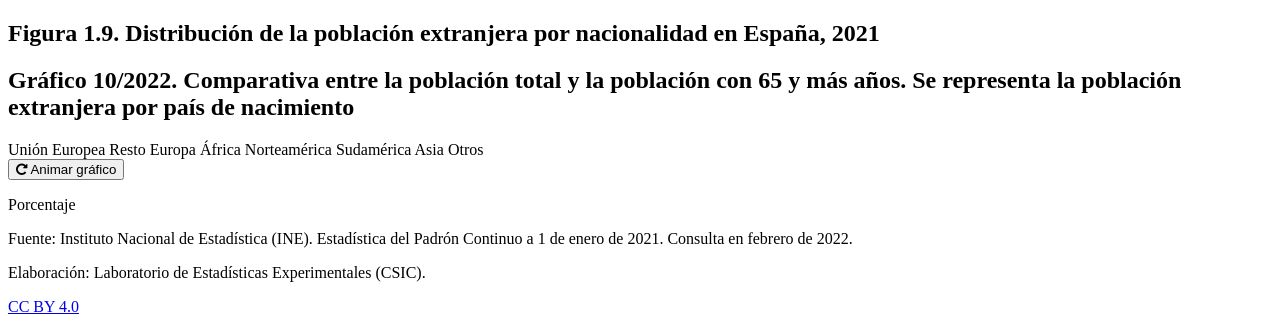
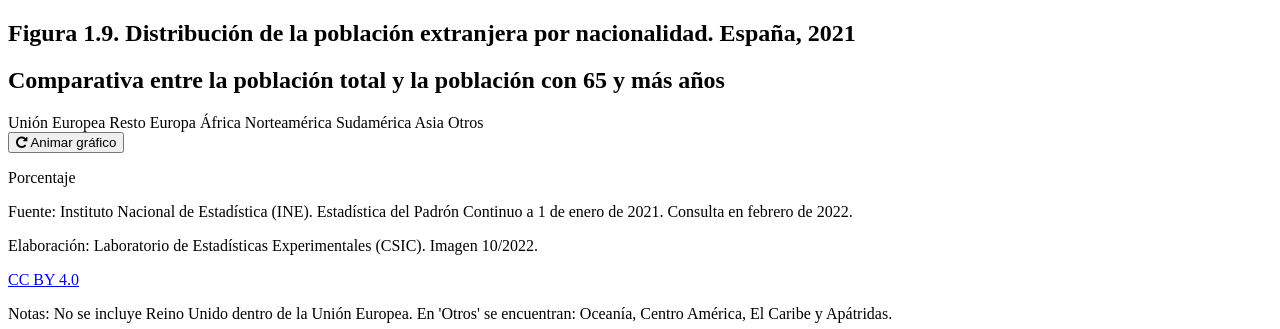
Before and after one commit to EnvejecimientoEnRed/informe_perfil_mayores_2022_demografia_1_9, a website: page pre/template.html in a window 1280 px wide. Shown: the top 329 px of the page. Drawn offline with Linux system fonts and the light colour scheme; a script that the page names is missing.

Commit message:
Cambio en subtítulo

```diff
--- a/pre/template.html
+++ b/pre/template.html
@@ -17,8 +17,8 @@
         <div class="main">
             <section class="content b-chart active" id="chartBlock">
                 <div class="b-title">
-                    <h1 class="title">Figura 1.9. Distribución de la población extranjera por nacionalidad en España, 2021</h1>
-                    <h2 class="subtitle">Gráfico 10/2022. Comparativa entre la población total y la población con 65 y más años. Se representa la población extranjera por país de nacimiento</h2>
+                    <h1 class="title">Figura 1.9. Distribución de la población extranjera por nacionalidad. España, 2021</h1>
+                    <h2 class="subtitle">Comparativa entre la población total y la población con 65 y más años</h2>
                 </div>
                 <div class="chart__logics">
                     <div class="chart__legend">
@@ -46,11 +46,11 @@
                     <div class="chart__source">
                         <div class="chart__source--info">
                             <p class="chart__source--data"><span>Fuente: </span>Instituto Nacional de Estadística (INE). Estadística del Padrón Continuo a 1 de enero de 2021. Consulta en febrero de 2022.</p>
-                            <p class="chart__source--elab"><span>Elaboración: </span>Laboratorio de Estadísticas Experimentales (CSIC).</p>
+                            <p class="chart__source--elab"><span>Elaboración: </span>Laboratorio de Estadísticas Experimentales (CSIC). Imagen 10/2022.</p>
                         </div>
                         <p class="chart__source--copyright"><a class="link" href="https://creativecommons.org/licenses/by/4.0/deed.en_US" target="_blank">CC BY 4.0</a></p>
                     </div>
-                    <p class="chart__note"><span>Notas: </span><span>No se incluye Reino Unido dentro de la Unión Europea. En 'Otros' se encuentran: Oceanía, Centro América, El Caribe y Apátridas</span></p>
+                    <p class="chart__note"><span>Notas: </span><span>No se incluye Reino Unido dentro de la Unión Europea. En 'Otros' se encuentran: Oceanía, Centro América, El Caribe y Apátridas.</span></p>
                 </div>
                 <div class="logo">
                     <img src="https://raw.githubusercontent.com/CarlosMunozDiazCSIC/informe_perfil_mayores_2022_demografia_1_9/main/pre/iegd_logo.png" alt="Logo del Instituto de Economía, Geografía y Demografía (IEGD) del CSIC" width="100%" height="100%">
```
Also changed, not shown: docs/index.html (+1 -1 lines).
